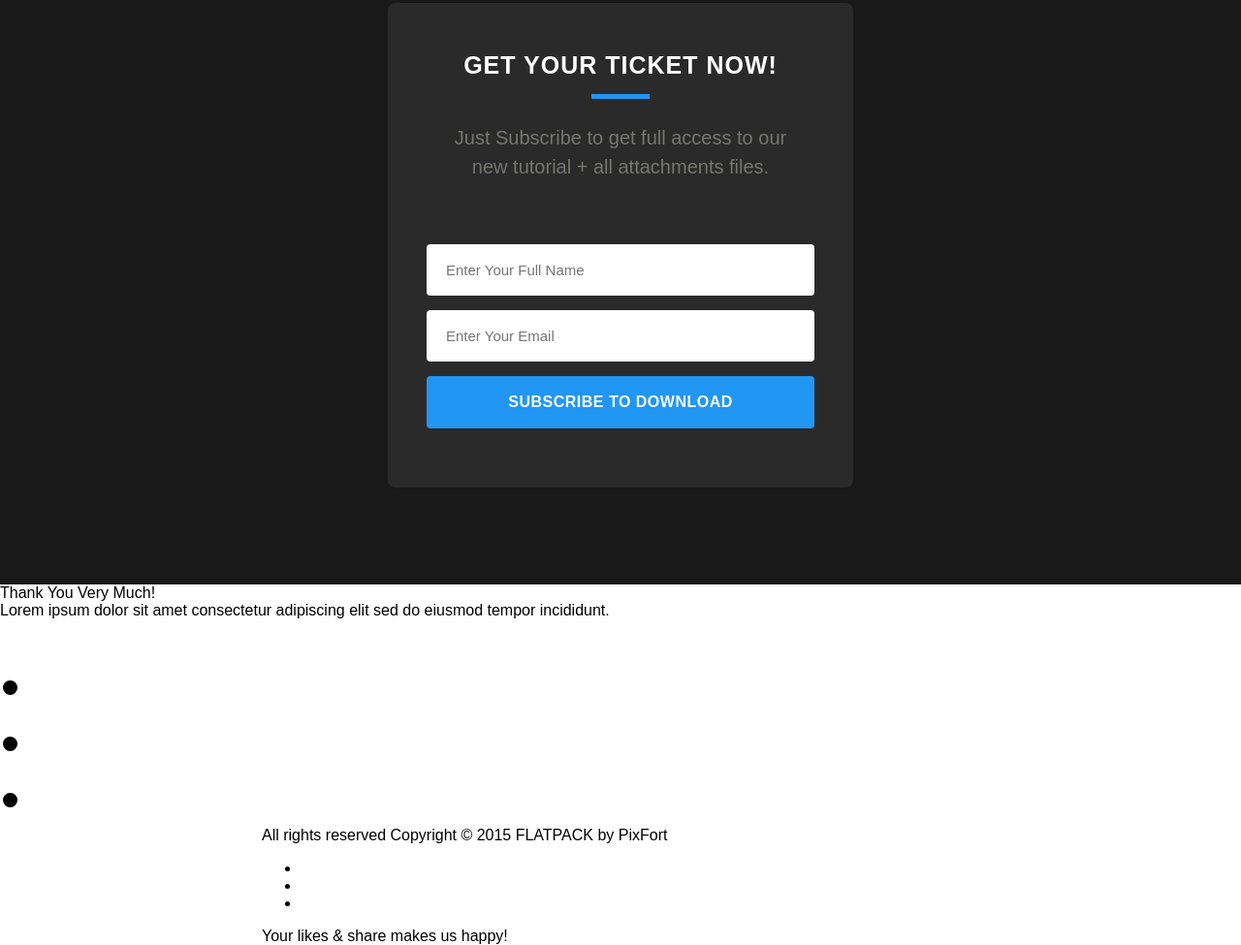
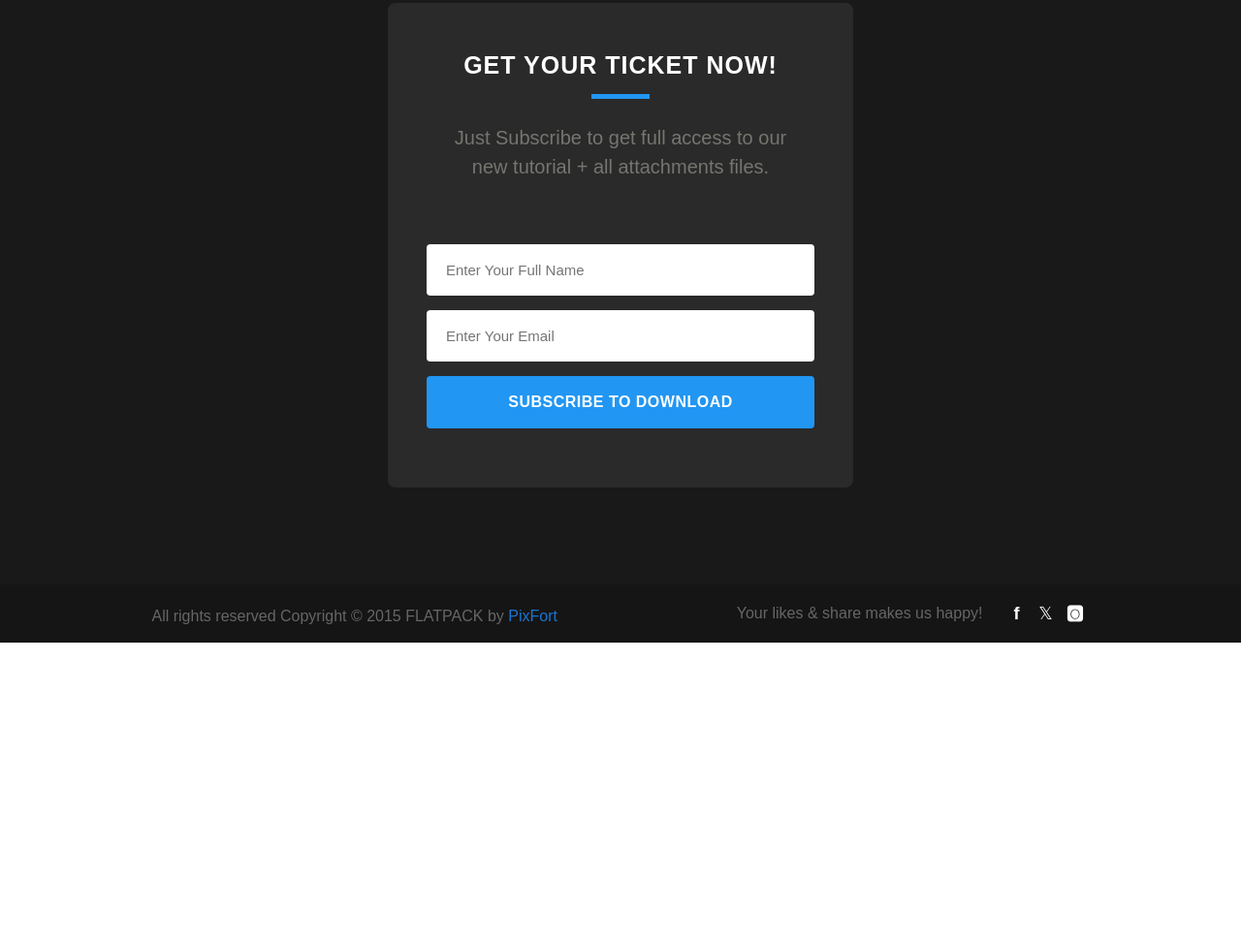
Before and after one commit to quocdo23/WebProjectfinal, a plain HTML site: page page b/index.html in a window 1280 px wide. Shown: the part 1677-2652 px from the top of the page at 97% size. After the commit the page ends 2340 px from the top, so only its background shows below. Drawn offline with nearby package versions, Linux system fonts and the light colour scheme.

Commit message:
còn lại của b

```diff
--- a/page b/stylesheets/style.css
+++ b/page b/stylesheets/style.css
@@ -499,3 +499,86 @@ input[type="email"] {
   transform: translateY(-2px);
   box-shadow: 0 4px 12px rgba(33, 150, 243, 0.4);
 }
+#hidden_pix_15 {
+  display: none;
+}
+#section_party_4 {
+  display: flex;
+  justify-content: center;
+  align-content: center;
+  height: 60px;
+  background-color: #151515;
+}
+#section_party_4 .alpha {
+  padding-top: 24px;
+  width: 50%;
+  float: left;
+}
+#section_party_4 .omega {
+  padding-top: 15px;
+  text-align: right;
+  float: right;
+}
+
+.socbuttons {
+  display: flex;
+  align-items: center;
+  gap: 20px;
+}
+
+.likes_st {
+  order: 1;
+  flex-shrink: 0;
+}
+
+.soc_icons {
+  order: 2;
+}
+
+.likes_st {
+  font-size: 1em;
+  color: #666;
+}
+.rights_st {
+  font-size: 1em;
+  color: #666;
+}
+.pixfort_st {
+  color: #1976d2;
+}
+
+.bottom-icons {
+  list-style: none;
+  padding: 0;
+  margin: 0;
+  display: flex;
+}
+
+.bottom-icons a {
+  display: inline-block;
+  width: 30px;
+  height: 30px;
+  line-height: 30px;
+  text-align: center;
+  color: #fff;
+  text-decoration: none;
+
+  font-size: 18px;
+}
+
+.pixicon-facebook2::before {
+  content: "f";
+  font-family: sans-serif;
+  font-weight: bold;
+}
+
+.pixicon-twitter2::before {
+  content: "𝕏";
+  font-family: sans-serif;
+}
+
+.pixicon-instagram::before {
+  content: "🅾";
+  font-size: 1.2rem;
+  font-weight: bold;
+}
```
